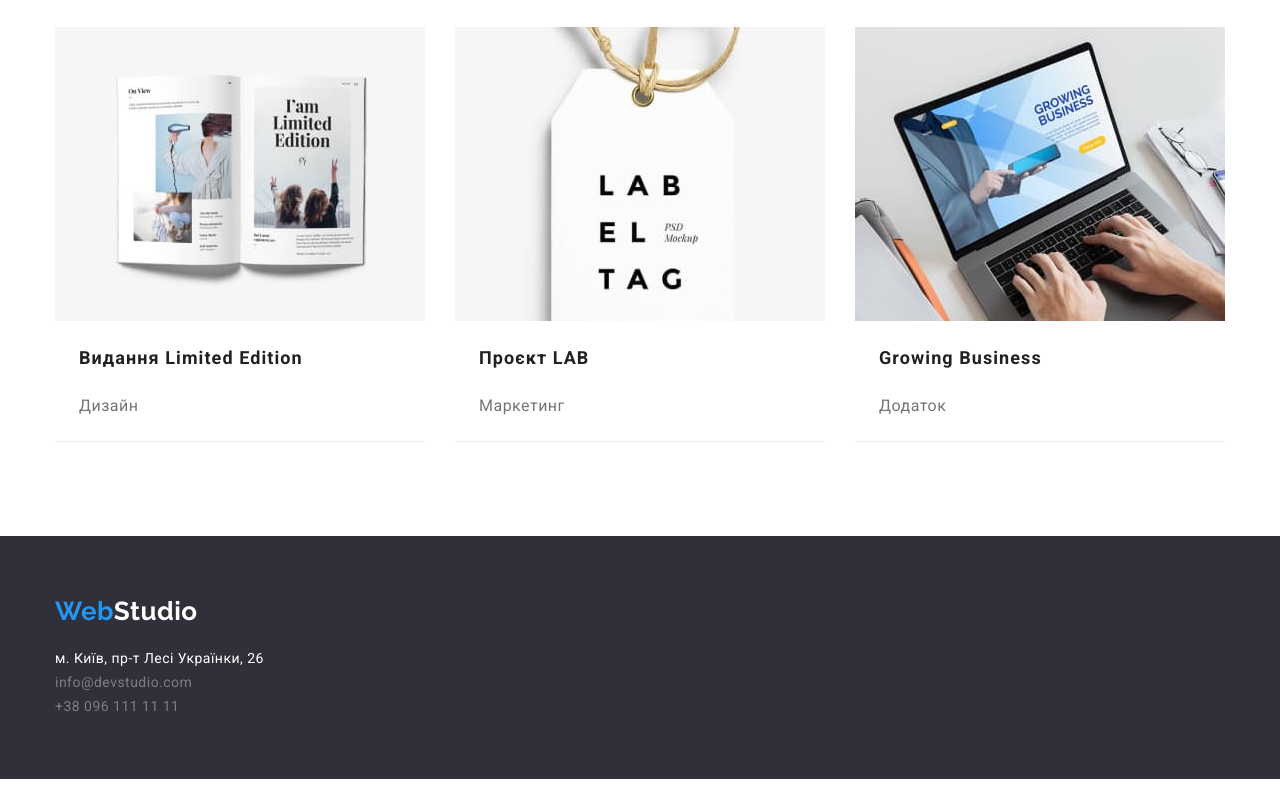
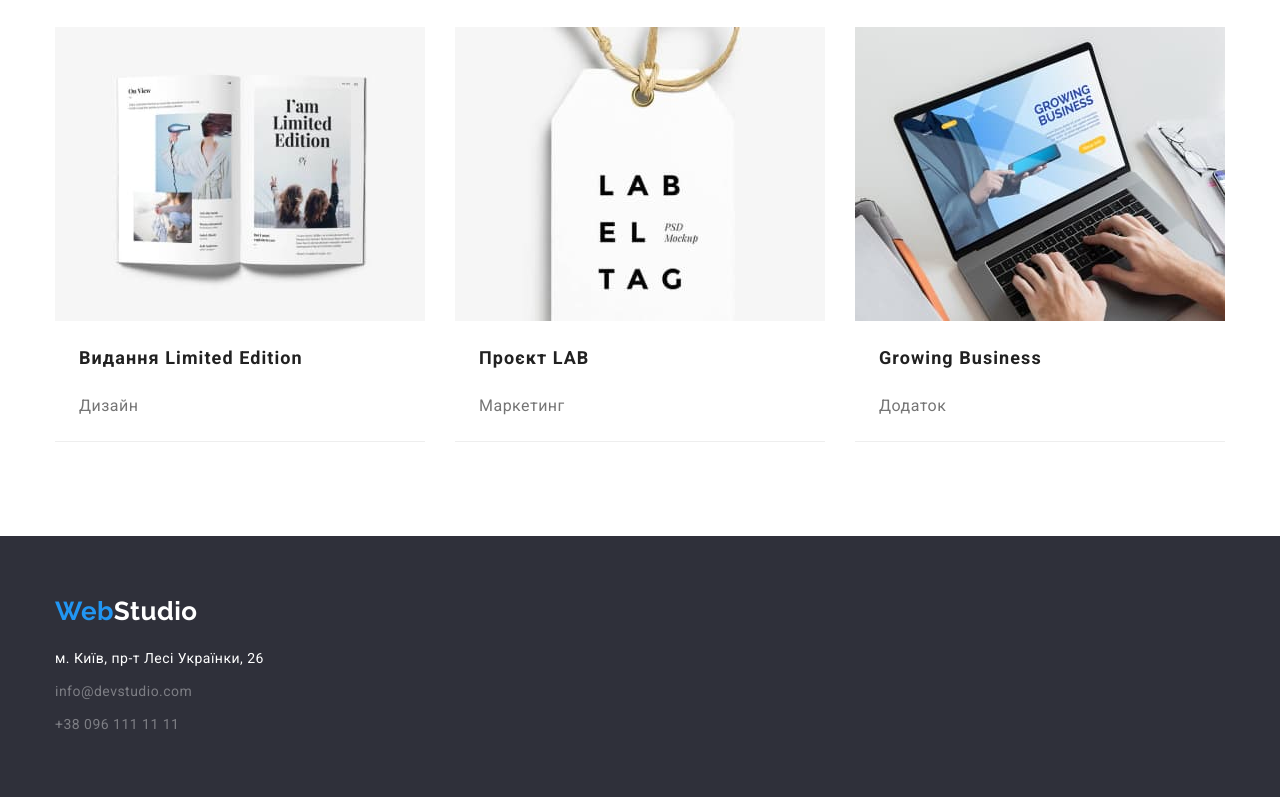
Before and after one commit to angelkapv81/goit-markup-hw-03, a plain HTML site: page portfolio.html in a window 1280 px wide. Shown: the part 1117-1914 px from the top of the page. Drawn offline with nearby package versions, Linux system fonts and the light colour scheme.

Commit message:
changes margin/padding

```diff
--- a/css/styles.css
+++ b/css/styles.css
@@ -240,20 +240,24 @@ border: #188CE8;
   color: var(--accent-color);
 }
 .contactfooter {
+  display: inline-block;
   color: #ffffff60;
   font-size: 14px;
   line-height: 1.71;
-  margin-top: 9px;
+  margin-bottom: 9px;
+  border: 0;
 }
 .addressfooter {
   color: #ffffff;
   font-size: 14px;
   line-height: 1.71;
   margin: 0;
-  margin-top: 20px;
-  /* margin-bottom: 9px; */
+  margin-bottom: 9px;
+  display: inline-block;
+  border: 0;
 }
 .address {
+  margin-top: 20px;
   font-style: normal;
 }
 .button-portfolio {
@@ -322,6 +326,7 @@ border: #188CE8;
   margin-bottom: 0;
 }
 .footer {
+
   margin-left: auto;
   margin-right: auto;
   max-width: 1600px;
@@ -337,15 +342,17 @@ border: #188CE8;
   padding-bottom: 60px;
 }
 .contactfooter-tel {
+  display: inline-block;
   color: #ffffff60;
   font-size: 14px;
   line-height: 1.71;
-  margin-top: 9px;
+/* padding-topm: 9px; */
+border: 0;
 }
 .contactfooter:hover,
 .contactfooter:focus,
 .contactfooter-tel:hover,
-contactfooter-tel:focus {
+.contactfooter-tel:focus {
   cursor: pointer;
   color: #ffffff;
 }
--- a/portfolio.html
+++ b/portfolio.html
@@ -26,10 +26,10 @@
           </a>
           <ul class="site-nav">
             <li class="item">
-            <a href="index.html" class="link current">Студія</a>
+              <a href="index.html" class="link">Студія</a>
             </li>
             <li class="item">
-            <a href="portfolio.html" class="link">Портфоліо</a>
+              <a href="portfolio.html" class="link current">Портфоліо</a>
             </li>
             <li class="item">
               <a href="" class="link">Контакти</a>
@@ -175,9 +175,8 @@
                 </a>
               </li>
               <li>
-              <a href="tel:+380961111111" class="contactfooter"
-                >+38 096 111 11 11</a
-              >
+                <a href="tel:+380961111111" class="contactfooter-tel">+38 096 111 11 11
+                </a>
               </li>
             </ul>
           </address>
```
Lines whose indentation alone changed are shown as unchanged.
